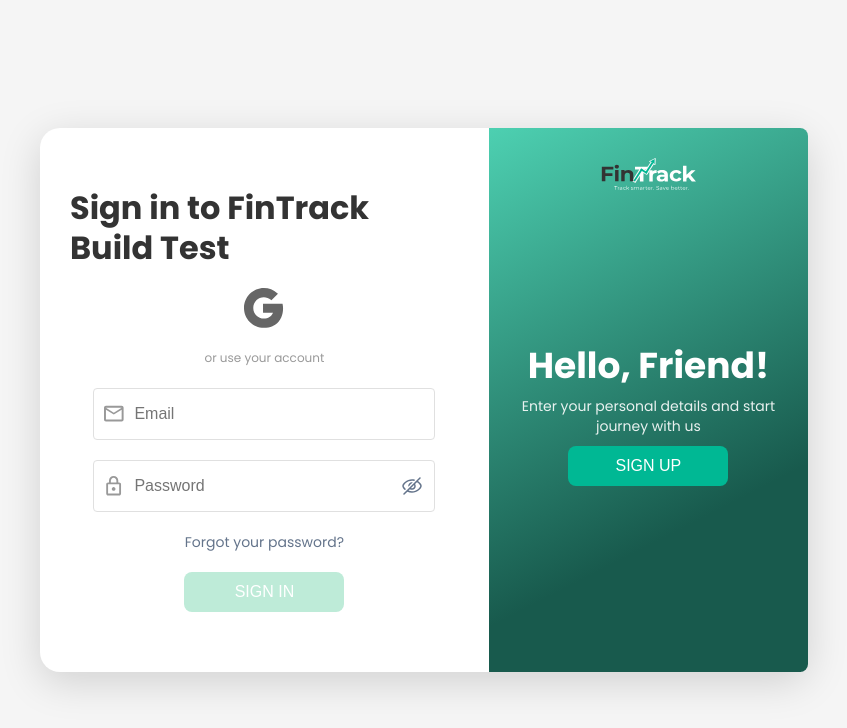
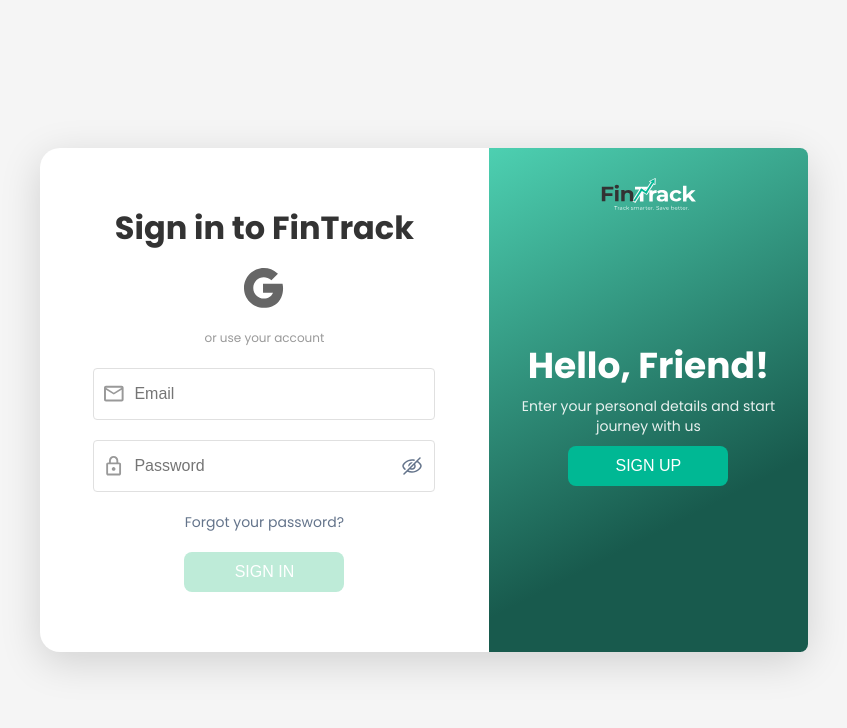
Before and after one commit to Thatipamula19/expanses_tracker_ui, a React (Vite) app: page /sign-in in a window 1280 px wide. Shown: the top 728 px of the page, without its empty margins (216-1063 px from the left). Built offline with nearby package versions, Linux system fonts and the light colour scheme.

Commit message:
Update Signin.tsx
sample test removed

```diff
--- a/src/pages/Auth/Signin/Signin.tsx
+++ b/src/pages/Auth/Signin/Signin.tsx
@@ -68,7 +68,7 @@
 	return (
 		<AuthLayout>
 			<div className={classes?.signin_left}>
-				<h1 className={classes?.signin_title}>Sign in to FinTrack Build Test</h1>
+				<h1 className={classes?.signin_title}>Sign in to FinTrack</h1>
 				<img src={googleIcon} alt="google icon" className={classes?.signin_google} />
 				<span className={classes?.signin_or}>or use your account</span>
 				<form className={classes?.signin_form} onSubmit={handleSubmit(handleSignin)}>
```
